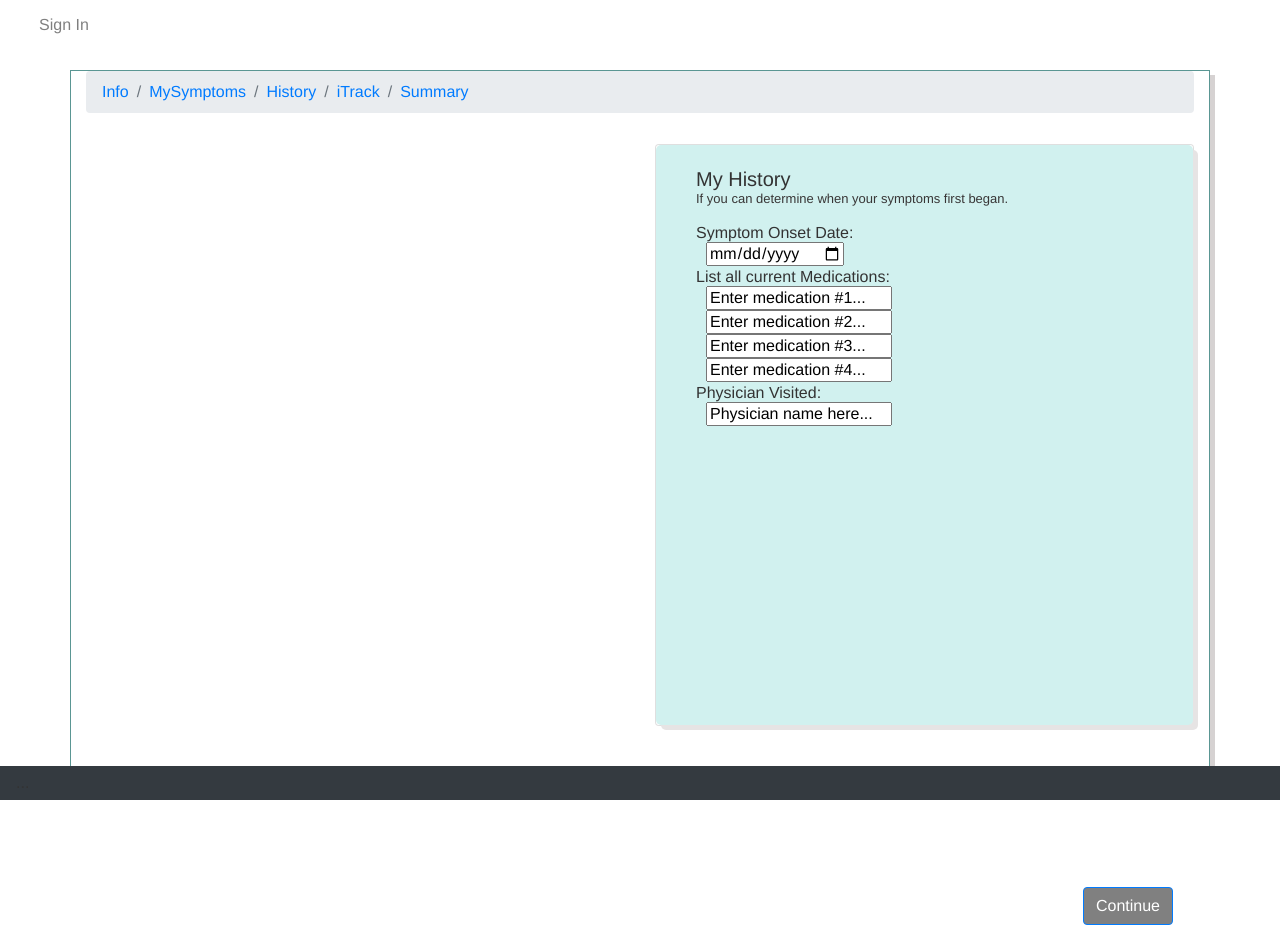
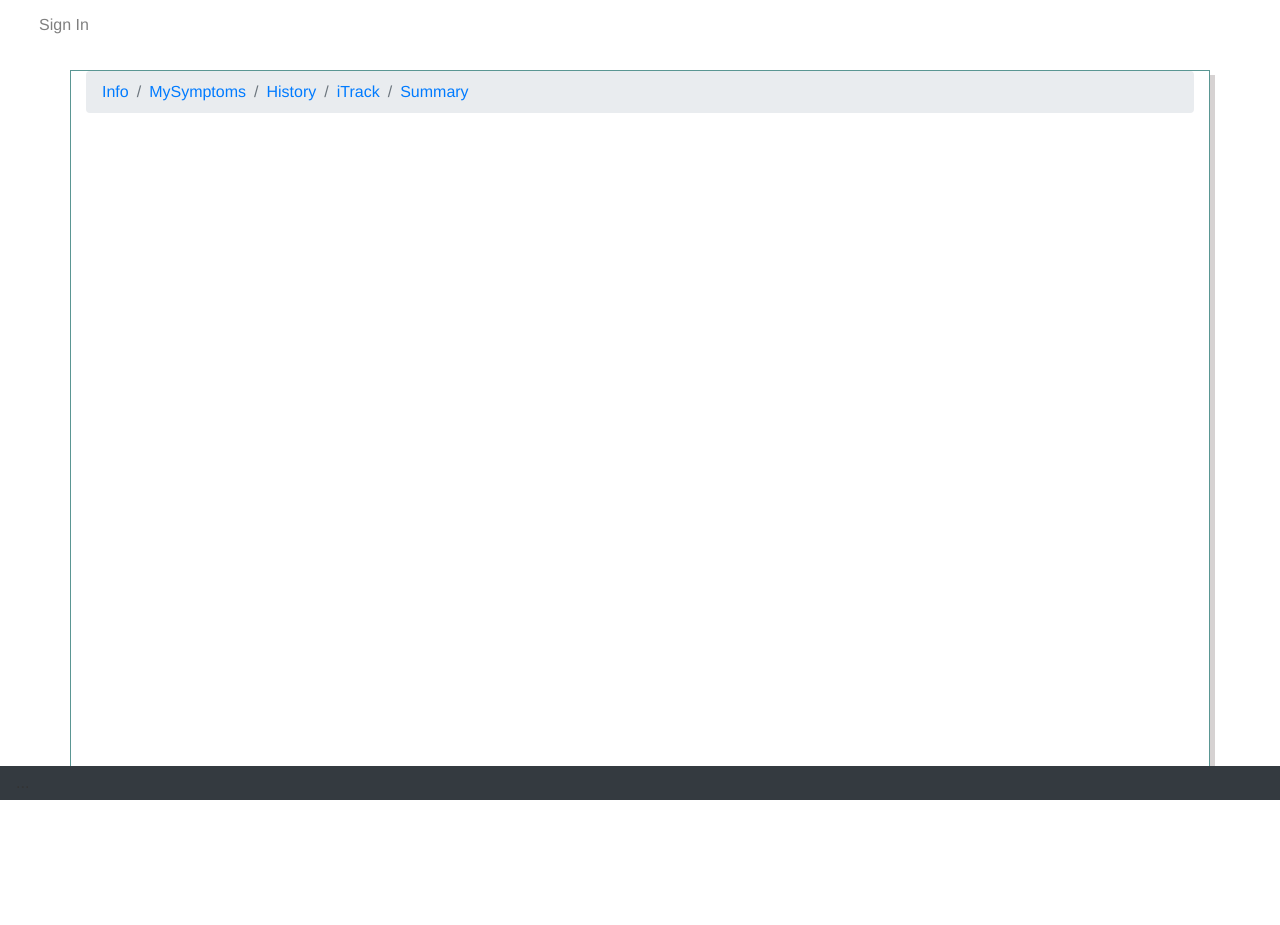
Before and after one commit to rsc2015/Front-End-Capstone, a plain HTML site: page mysymptoms.html in a window 1280 px wide. After the commit the page ends 800 px from the top, so only its background shows below. Drawn offline with nearby package versions, Linux system fonts and the light colour scheme; files that its build step writes are made by us from their sources.

Commit message:
deleted history form from the html file

```diff
--- a/mysymptoms.html
+++ b/mysymptoms.html
@@ -36,37 +36,15 @@
             <li class="breadcrumb-item active"><a href="summary.html">Summary</a></li>
           </ol>
         <div class="row">
+
             <div class="col-sm-6 card1">
+
               <!--list of symptom rendered from firebase JSON-->
             </div><!-- "col-sm-6 card1" -->
             <div class="col-sm-6 box-right1">
-              <div class="card">
-                <div class="card-body box-right">
-                  <h5 class="card-title symptomsHeading1">My History</h5>
-                  <p class="card-text symptomsSubHeading1">If you can determine when your symptoms first began.</p>
                   <div class="symptom-card-text" id="selectedSypmtoms">
-                      <form action="/action_page.php" >
-                        <label class="symptomsHeading1">Symptom Onset Date:</label><br>
-                        <input type="date" name="bday" min="1979-12-31"><br>
-                        <label class="symptomsHeading1">List all current Medications:</label><br>
-                        <input type="text" id="myText" value="Enter medication #1..."><br>
-                        <input type="text" id="myText" value="Enter medication #2..."><br>
-                        <input type="text" id="myText" value="Enter medication #3..."><br>
-                        <input type="text" id="myText" value="Enter medication #4..."><br>
-                        <label class="symptomsHeading1">Physician Visited:</label><br>
-                        <input type="text" id="myText" value="Physician name here...">
-                        <!-- <input type="submit">  -->
-                        </form>
-                      <!-- <div class="form-group">
-                          <label for="FormControlTextarea1">Notes</label>
-                          <textarea class="form-control" id="FormControlTextarea1" rows="3"></textarea>
-                      </div> -->
-
-                </div>
-                  <a href="#" class="btn btn-primary btn-1">Continue</a>
                   </div>
-                </div>
-              </div>
+            </div>
             </div><!--row-->
       </div><!--content-1-->
 <nav class="navbar navbar-expand-sm bg-dark navbar-dark fixed-bottom">
```
